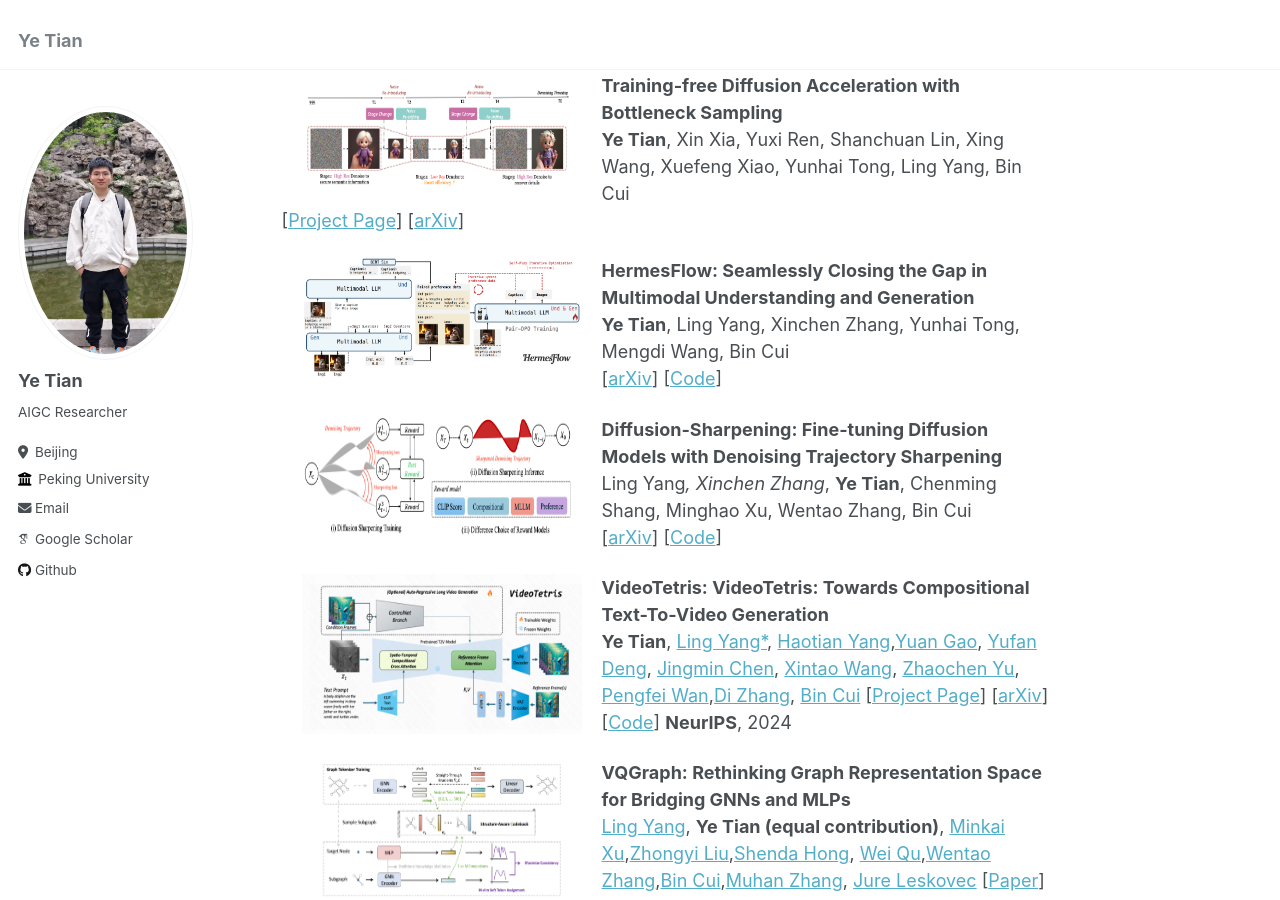
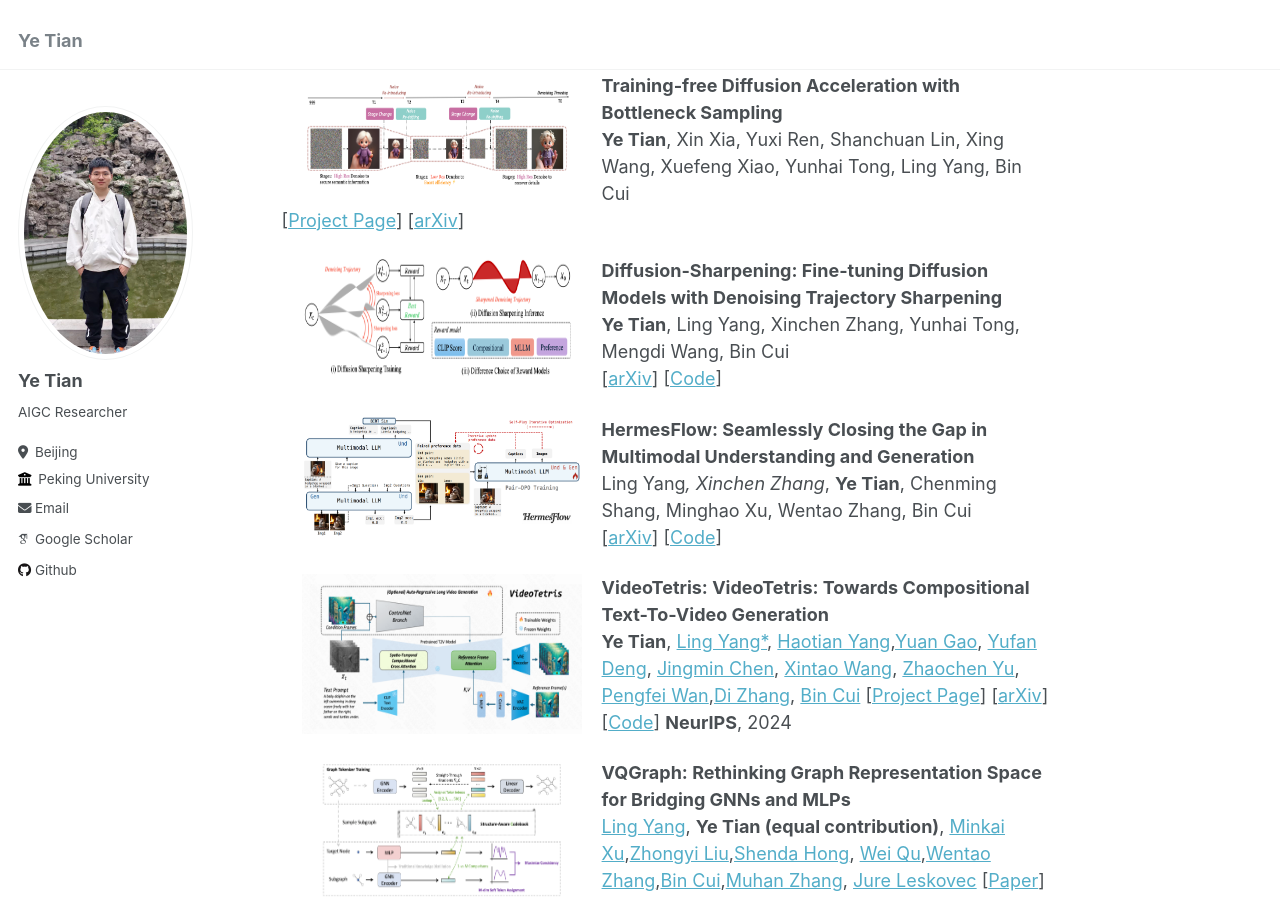
Before and after one commit to tyfeld/tyfeld.github.io, a Jekyll site: the page built from _pages/about.md, in a window 1280 px wide and 900 px high, scrolled down 379 px. Built offline with Jekyll 4.4.1, drawn with Linux system fonts in a browser that asks for light colours; some web fonts are replaced.

Commit message:
Update about.md

```diff
--- a/_pages/about.md
+++ b/_pages/about.md
@@ -21,14 +21,14 @@
 **Ye Tian**, Xin Xia, Yuxi Ren, Shanchuan Lin, Xing Wang, Xuefeng Xiao, Yunhai Tong, Ling Yang, Bin Cui
 [[Project Page](https://tyfeld.github.io/BottleneckSampling.github.io/)] [[arXiv](https://arxiv.org/abs/2503.18940)]
 
-<img src='./files/hermesflow.png' style='float:left;width:280px;height:120px;margin-left:20px;margin-right:20px'/>
-**HermesFlow: Seamlessly Closing the Gap in Multimodal Understanding and Generation**
+<img src='./files/diffusion-sharpen.png' style='float:left;width:280px;height:120px;margin-left:20px;margin-right:20px'/>
+**Diffusion-Sharpening: Fine-tuning Diffusion Models with Denoising Trajectory Sharpening**
 **Ye Tian**, Ling Yang, Xinchen Zhang, Yunhai Tong, Mengdi Wang, Bin Cui
 [[arXiv](https://arxiv.org/abs/2502.12146)] [[Code](https://github.com/Gen-Verse/Diffusion-Sharpening)]
 
 
-<img src='./files/diffusion-sharpen.png' style='float:left;width:280px;height:120px;margin-left:20px;margin-right:20px'/>
-**Diffusion-Sharpening: Fine-tuning Diffusion Models with Denoising Trajectory Sharpening**
+<img src='./files/hermesflow.png' style='float:left;width:280px;height:120px;margin-left:20px;margin-right:20px'/>
+**HermesFlow: Seamlessly Closing the Gap in Multimodal Understanding and Generation**
 Ling Yang*, Xinchen Zhang*, **Ye Tian**, Chenming Shang, Minghao Xu, Wentao Zhang, Bin Cui
 [[arXiv](https://arxiv.org/abs/2502.12148)] [[Code](https://github.com/Gen-Verse/HermesFlow)]
 
```
